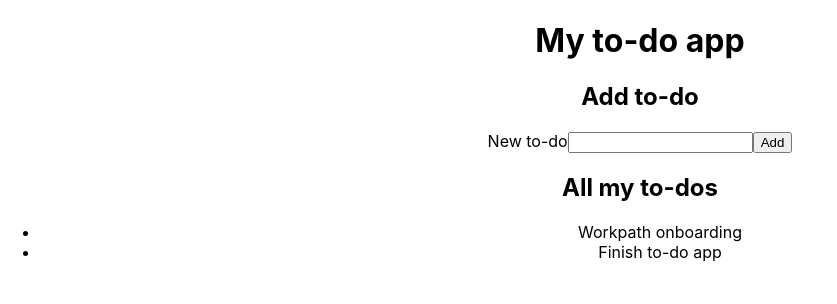
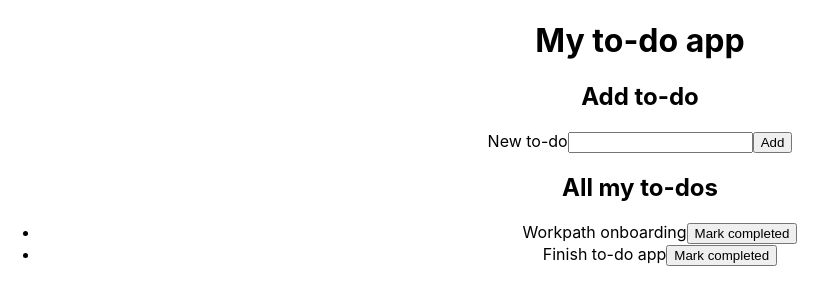
Before and after one commit to lauraferrandof/poc-redux, a React (Create React App) app: page / in a window 1280 px wide. Shown: the top 304 px of the page, without its empty margins (0-837 px from the left). Built offline with nearby package versions, Linux system fonts and the light colour scheme.

Commit message:
feat: toggle completed todo

```diff
--- a/src/features/toDos/ToDosList.js
+++ b/src/features/toDos/ToDosList.js
@@ -1,17 +1,33 @@
 import React from 'react';
-import { useSelector } from 'react-redux';
+import { useDispatch, useSelector } from 'react-redux';
 
-import { selectToDos } from './toDosSlice';
+import { selectToDos, toggleToDo } from './toDosSlice';
 
 export default function ToDosList() {
   const toDos = useSelector(selectToDos);
+  const dispatch = useDispatch();
+
+  const handleToggleToDo = (id) => {
+    dispatch(toggleToDo(id));
+  };
 
   return (
     <section>
       <h2>All my to-dos</h2>
       <ul>
         {toDos.map((toDo) => (
-          <li key={toDo.id}>{toDo.text}</li>
+          <li key={toDo.id}>
+            <span
+              style={{
+                textDecoration: toDo.isCompleted ? 'line-through' : 'none',
+              }}
+            >
+              {toDo.text}
+            </span>
+            <button onClick={() => handleToggleToDo(toDo.id)}>
+              {`Mark ${toDo.isCompleted ? 'incompleted' : 'completed'}`}
+            </button>
+          </li>
         ))}
       </ul>
     </section>
--- a/src/features/toDos/toDosSlice.js
+++ b/src/features/toDos/toDosSlice.js
@@ -1,8 +1,8 @@
 import { createSlice } from '@reduxjs/toolkit';
 
 const initialState = [
-  { id: 1, text: 'Workpath onboarding' },
-  { id: 2, text: 'Finish to-do app' },
+  { id: 1, isCompleted: false, text: 'Workpath onboarding' },
+  { id: 2, isCompleted: false, text: 'Finish to-do app' },
 ];
 
 export const toDosSlice = createSlice({
@@ -12,10 +12,15 @@ export const toDosSlice = createSlice({
     addToDo(state, action) {
       state.push(action.payload);
     },
+    toggleToDo(state, action) {
+      const toDoId = action.payload;
+      const modifiedToDo = state.find((toDo) => toDo.id === toDoId);
+      modifiedToDo.isCompleted = !modifiedToDo.isCompleted;
+    },
   },
 });
 
-export const { addToDo } = toDosSlice.actions;
+export const { addToDo, toggleToDo } = toDosSlice.actions;
 
 export const selectToDos = (state) => state.toDos;
 
```
